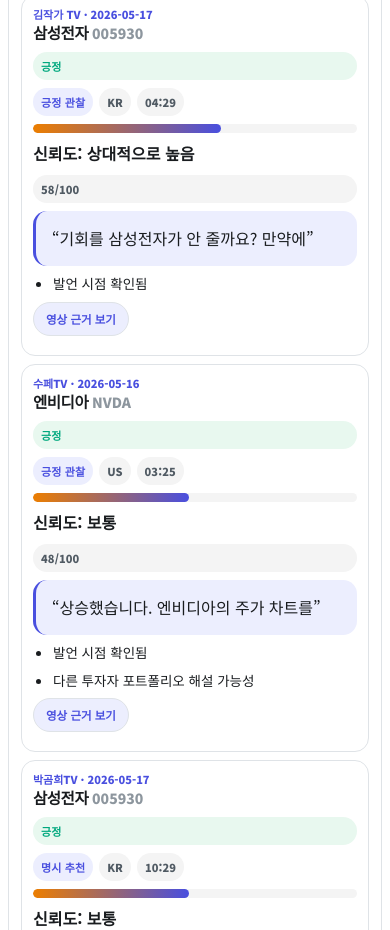
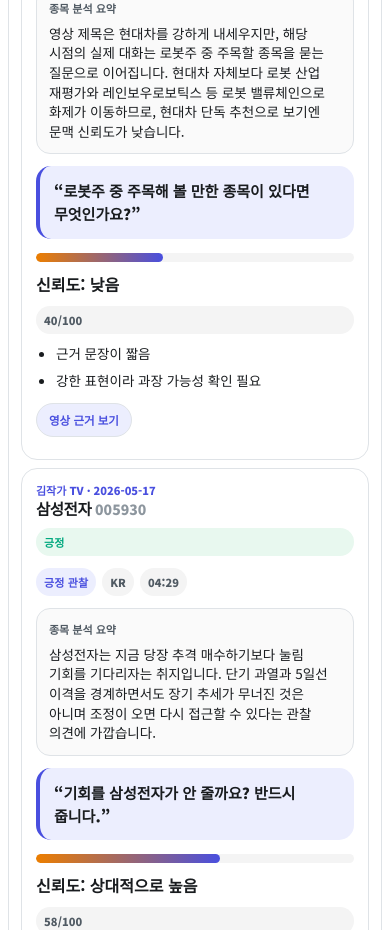
Before and after one commit to andysongpro/investment-content-dashboard, a Next.js app: page / in a window 390 px wide. Shown: the part 1780-2710 px from the top of the page. Built offline with nearby package versions, Linux system fonts and the light colour scheme.

Commit message:
Improve investor cards and source trust layout

```diff
--- a/app/globals.css
+++ b/app/globals.css
@@ -524,7 +524,7 @@
   .score-row { grid-template-columns: 80px 1fr auto; }
   .timeline-event { grid-template-columns: 12px minmax(0, 1fr); }
   .share-box .btn, .request-grid .btn { width: 100%; }
-  .mobile-compact.container { padding: 98px 8px calc(64px + env(safe-area-inset-bottom)); }
+  .mobile-compact.container { padding: 98px 8px calc(150px + env(safe-area-inset-bottom)); }
   .mobile-compact .mobile-hide { display: none !important; }
   .mobile-compact .mobile-only { display: block; }
   .mobile-compact .mobile-sticky-nav {
@@ -683,18 +683,31 @@
 .investor-alert.subtle { background: var(--revolut-surface); }
 .compact-list { gap: 6px; }
 .today-asset-strip { display: flex; gap: 8px; flex-wrap: wrap; }
-.investor-pick-grid { display: grid; grid-template-columns: repeat(2, minmax(0, 1fr)); gap: 14px; }
+.investor-pick-grid { display: grid; grid-template-columns: repeat(auto-fit, minmax(min(100%, 420px), 1fr)); gap: 18px; align-items: stretch; }
 .investor-pick-card, .source-trust-card {
-  padding: 18px;
+  display: grid;
+  align-content: start;
+  gap: 14px;
+  padding: 20px;
   border: 1px solid var(--line);
   border-radius: var(--radius-lg);
   background: #fff;
   box-shadow: none;
+  overflow: hidden;
 }
 .investor-pick-card h3 .dim { font-size: 14px; font-weight: 800; letter-spacing: 0; }
+.pick-analysis-block { display: grid; gap: 8px; padding: 14px; border: 1px solid var(--line); border-radius: 16px; background: #fafafa; }
+.pick-analysis-block p { margin: 0; color: var(--text); word-break: keep-all; overflow-wrap: break-word; }
+.kick-quote { margin: 0; padding: 16px 18px; border-left: 4px solid var(--accent); border-radius: 18px; background: var(--revolut-blue-soft); color: var(--text); font-size: 18px; font-weight: 850; line-height: 1.55; word-break: keep-all; overflow-wrap: break-word; }
+.trust-block { display: grid; gap: 10px; padding-top: 2px; }
+.trust-row { align-items: center; }
 .trust-meter { height: 9px; border-radius: 999px; background: var(--revolut-gray-100); overflow: hidden; }
 .trust-meter span { display: block; height: 100%; border-radius: inherit; background: linear-gradient(90deg, var(--orange), var(--accent)); }
-.source-trust-grid { display: grid; grid-template-columns: repeat(3, minmax(0, 1fr)); gap: 14px; }
+.source-trust-grid { display: grid; grid-template-columns: repeat(auto-fit, minmax(min(100%, 260px), 1fr)); gap: 18px; align-items: stretch; }
+.source-trust-metrics { display: grid; grid-template-columns: repeat(2, minmax(0, 1fr)); gap: 10px; }
+.source-trust-metrics div { display: grid; gap: 5px; min-width: 0; padding: 14px; border: 1px solid var(--line); border-radius: 16px; background: var(--revolut-surface); }
+.source-trust-metrics strong { font-size: 28px; line-height: 1; letter-spacing: -.04em; }
+.source-trust-metrics small { color: var(--muted); font-weight: 800; line-height: 1.35; word-break: keep-all; }
 
 @media (max-width: 760px) {
   #today-picks, #source-trust { scroll-margin-top: 112px; }
@@ -702,6 +715,10 @@
   .mobile-compact .source-trust-grid { grid-template-columns: 1fr; gap: 8px; }
   .mobile-compact .investor-pick-card,
   .mobile-compact .source-trust-card,
-  .mobile-compact .investor-alert { padding: 11px; border-radius: 14px; }
+  .mobile-compact .investor-alert { padding: 14px; border-radius: 16px; gap: 12px; }
+  .mobile-compact .pick-analysis-block { padding: 12px; border-radius: 14px; }
+  .mobile-compact .kick-quote { padding: 13px 14px; border-radius: 15px; font-size: 15px; line-height: 1.55; }
+  .mobile-compact .source-trust-metrics { grid-template-columns: 1fr; gap: 8px; }
+  .mobile-compact .source-trust-metrics div { padding: 12px; border-radius: 14px; }
   .mobile-compact .today-asset-strip { gap: 6px; }
 }
--- a/app/page.jsx
+++ b/app/page.jsx
@@ -584,14 +584,20 @@
       <span className={`chip ${chipClass}`}>{card.stance}</span>
     </div>
     <div className="row"><span className="chip chip-accent">{card.claimType}</span><span className="chip">{card.market}</span><span className="chip">{card.timestamp}</span></div>
-    <div className="trust-meter" aria-label={`신뢰도 ${card.trustScore}점`}><span style={{ width: `${card.trustScore}%` }} /></div>
-    <div className="between"><strong>신뢰도: {card.trustLabel}</strong><span className="chip">{card.trustScore}/100</span></div>
-    <blockquote className="admin-quote">“{card.evidenceQuote}”</blockquote>
-    <ul className="reason-list compact-list">{card.trustReasons.map(reason => <li key={reason}>{reason}</li>)}</ul>
+    <div className="pick-analysis-block">
+      <span className="label">종목 분석 요약</span>
+      <p>{card.analysisSummary}</p>
+    </div>
+    <blockquote className="kick-quote">“{card.kickQuote || card.evidenceQuote}”</blockquote>
+    <div className="trust-block">
+      <div className="trust-meter" aria-label={`신뢰도 ${card.trustScore}점`}><span style={{ width: `${card.trustScore}%` }} /></div>
+      <div className="between trust-row"><strong>신뢰도: {card.trustLabel}</strong><span className="chip">{card.trustScore}/100</span></div>
+      <ul className="reason-list compact-list">{card.trustReasons.map(reason => <li key={reason}>{reason}</li>)}</ul>
+    </div>
     <details className="performance-detail">
       <summary>영상 근거 보기</summary>
       <div className="performance-source"><span className="label">영상 제목</span><p>{card.videoTitle}</p><a className="btn secondary small anchor-link" href={card.videoUrl} target="_blank" rel="noreferrer">YouTube source</a></div>
-      <p className="card-disclaimer">공개 콘텐츠 발언 후보입니다. 투자 권유가 아니며, 성과 검증은 관리자 검수 후 별도 처리합니다.</p>
+      <p className="card-disclaimer">핵심 코멘트는 원문 일부만 강조한 것이며, 위 요약은 전후 문맥을 함께 반영했습니다. 투자 권유가 아닙니다.</p>
     </details>
   </article>;
 }
@@ -600,7 +606,10 @@
   return <article className="source-trust-card card stack">
     <div className="between"><h3>{source.source}</h3><span className="chip chip-blue">오늘 {source.claimCandidates}개 언급</span></div>
     <p className="muted">오늘 확인된 언급만 기준으로 계산했습니다.</p>
-    <div className="grid-2 mini-grid"><Kpi label="언급 종목" value={source.claimCandidates} desc="오늘 확인" /><Kpi label="평균 신뢰" value={source.avgTrust} desc={source.bestTrustLabel} /></div>
+    <div className="source-trust-metrics">
+      <div><span className="label">언급 종목</span><strong>{source.claimCandidates}</strong><small>오늘 확인</small></div>
+      <div><span className="label">평균 신뢰</span><strong>{source.avgTrust}</strong><small>{source.bestTrustLabel}</small></div>
+    </div>
   </article>;
 }
 
--- a/data/ingestionDashboardFixtures.js
+++ b/data/ingestionDashboardFixtures.js
@@ -152,6 +152,8 @@
           "발언 시점 확인됨"
         ],
         "evidenceQuote": "마이크론 테크놀로지의 그 기술 상승은",
+        "analysisSummary": "HBM 경쟁 구도에서 삼성전자의 대응 지연이 하이닉스·마이크론에 상대적 기회를 줬다는 맥락입니다. 다만 진행자는 정확히 확인된 사실이라기보다 시장에서 도는 설명이라고 선을 그어, 마이크론은 확정 추천보다 반도체/HBM 경쟁 구도 관찰 대상으로 보는 편이 안전합니다.",
+        "kickQuote": "하이닉스와 마이크론의 기술 상승은 결국 삼성전자 HBM 대응 지연에서 비롯됐다는 설이 있습니다.",
         "timestamp": "08:44",
         "videoTitle": "[LIVE 5월  18일 월요일 한국장전] 하락의 시작인가? 잠깐의 조정인가?",
         "videoUrl": "https://www.youtube.com/watch?v=eXsUBT8Am4k",
@@ -175,6 +177,8 @@
           "강한 표현이라 과장 가능성 확인 필요"
         ],
         "evidenceQuote": ">> 현대차 외수 많은 로봇주들 중 주목해",
+        "analysisSummary": "영상 제목은 현대차를 강하게 내세우지만, 해당 시점의 실제 대화는 로봇주 중 주목할 종목을 묻는 질문으로 이어집니다. 현대차 자체보다 로봇 산업 재평가와 레인보우로보틱스 등 로봇 밸류체인으로 화제가 이동하므로, 현대차 단독 추천으로 보기엔 문맥 신뢰도가 낮습니다.",
+        "kickQuote": "로봇주 중 주목해 볼 만한 종목이 있다면 무엇인가요?",
         "timestamp": "10:50",
         "videoTitle": "\"지금이 싸게 살 기회다\" 로봇 지금 '이 주식' 무식하게 모으세요. 곧 전세계 '1위 기업' 될 겁니다 (조진표 대표 / 3부)",
         "videoUrl": "https://www.youtube.com/watch?v=_6YBGPQh_U4",
@@ -197,6 +201,8 @@
           "발언 시점 확인됨"
         ],
         "evidenceQuote": "기회를 삼성전자가 안 줄까요? 만약에",
+        "analysisSummary": "삼성전자는 지금 당장 추격 매수하기보다 눌림 기회를 기다리자는 취지입니다. 단기 과열과 5일선 이격을 경계하면서도 장기 추세가 무너진 것은 아니며 조정이 오면 다시 접근할 수 있다는 관찰 의견에 가깝습니다.",
+        "kickQuote": "기회를 삼성전자가 안 줄까요? 반드시 줍니다.",
         "timestamp": "04:29",
         "videoTitle": "지금 언제든지 폭락장 올 수 있어요, 외국인이 한국 주식 싹다 파는 이유 (윤타 대표)",
         "videoUrl": "https://www.youtube.com/watch?v=Rep1w184x_k",
@@ -220,6 +226,8 @@
           "다른 투자자 포트폴리오 해설 가능성"
         ],
         "evidenceQuote": "상승했습니다. 엔비디아의 주가 차트를",
+        "analysisSummary": "엔비디아는 박스권 돌파 이후 강한 흐름을 유지하고 있으며 200달러 지지선과 20일 실적 발표가 핵심 변수로 제시됩니다. 기대가 큰 만큼 실망 위험도 있지만, 눌렸던 구간 대비 상승 여력이 남아 있어 관심 있게 볼 대상으로 분류됩니다.",
+        "kickQuote": "박스권을 뚫자마자 급등이 나왔고 이제는 200달러가 지지선이 됐습니다.",
         "timestamp": "03:25",
         "videoTitle": "변심한 투자 대가들의 계좌 공개! (워런버핏, 드러켄밀러, 피터틸, 빌애크먼, 국민연금)",
         "videoUrl": "https://www.youtube.com/watch?v=e8J2wNyVC4s",
@@ -244,6 +252,8 @@
           "강한 표현이라 과장 가능성 확인 필요"
         ],
         "evidenceQuote": ">> 삼성전자 SK 사도 되나요? 막",
+        "analysisSummary": "삼성전자와 SK하이닉스 매수 가능성을 묻는 질문에서 시작하지만, 답변은 특정 종목의 단기 매수가보다 AI·신기술이라는 큰 산업 파동을 봐야 한다는 방향으로 전개됩니다. 삼성전자는 직접 추천이라기보다 반도체 대형주를 신대륙 산업 관점에서 보는 맥락입니다.",
+        "kickQuote": "삼성전자 SK 사도 되나요? 어디까지 올라가나요?",
         "timestamp": "10:29",
         "videoTitle": "📈 앞으로 어떻게 투자를 해야 할까? | 코스피 1만 투자지도ㅣ효라클님ㅣ특별한 만남",
         "videoUrl": "https://www.youtube.com/watch?v=mRRev963GaA",
@@ -268,6 +278,8 @@
           "강한 표현이라 과장 가능성 확인 필요"
         ],
         "evidenceQuote": "하이닉스 지금 사도 되나요? 이런",
+        "analysisSummary": "SK하이닉스 역시 단기 가격 논쟁보다 AI·반도체 산업의 큰 변화 속에서 바라봐야 한다는 메시지입니다. “지금 사도 되나”라는 질문은 큰 파도 속 특정 지점만 확대해 보는 행위라는 설명이라, 단기 매수 신호보다는 산업 사이클 관찰로 해석하는 것이 적절합니다.",
+        "kickQuote": "큰 파도가 있으면 특정 부분에 돋보기를 갖다 대고 보고 있는 겁니다.",
         "timestamp": "47:37",
         "videoTitle": "📈 앞으로 어떻게 투자를 해야 할까? | 코스피 1만 투자지도ㅣ효라클님ㅣ특별한 만남",
         "videoUrl": "https://www.youtube.com/watch?v=mRRev963GaA",
@@ -292,6 +304,8 @@
           "다른 투자자 포트폴리오 해설 가능성"
         ],
         "evidenceQuote": "아마존도 전략 매도했습니다. 새롭게",
+        "analysisSummary": "아마존은 드러켄밀러 포트폴리오 변화 해설에서 전략 매도된 종목으로 언급됩니다. 진행자의 자체 부정 전망이라기보다 대가의 보유 종목 조정 사례이므로, 신뢰도는 포트폴리오 참고 신호 수준입니다.",
+        "kickQuote": "구글, 도큐사인, 아마존도 전략 매도했습니다.",
         "timestamp": "12:35",
         "videoTitle": "변심한 투자 대가들의 계좌 공개! (워런버핏, 드러켄밀러, 피터틸, 빌애크먼, 국민연금)",
         "videoUrl": "https://www.youtube.com/watch?v=e8J2wNyVC4s",
@@ -316,6 +330,8 @@
           "다른 투자자 포트폴리오 해설 가능성"
         ],
         "evidenceQuote": "매수한 샌디스크의 주가 차트를 보면",
+        "analysisSummary": "샌디스크는 드러켄밀러가 새롭게 매수한 반도체 종목으로 소개됩니다. 이미 큰 폭으로 오른 뒤에도 추가 상승을 기대해 매수했다는 맥락이지만, 진행자의 직접 추천이 아니라 유명 투자자 포트폴리오 해설입니다.",
+        "kickQuote": "많이 올랐다고 생각했는데 드러켄밀러는 더 갈 거라고 보고 매수를 진행했습니다.",
         "timestamp": "12:38",
         "videoTitle": "변심한 투자 대가들의 계좌 공개! (워런버핏, 드러켄밀러, 피터틸, 빌애크먼, 국민연금)",
         "videoUrl": "https://www.youtube.com/watch?v=e8J2wNyVC4s",
@@ -340,6 +356,8 @@
           "다른 투자자 포트폴리오 해설 가능성"
         ],
         "evidenceQuote": "주가 차트를 보면 애플이 하락할 때",
+        "analysisSummary": "애플은 AI 보안 이슈와 함께 약점이 드러난 사례로 언급되며, 같은 국면에서 사이버보안 기업들이 상대적 수혜를 볼 수 있다는 비교 맥락입니다. 애플 단독 회피 신호라기보다 AI 보안 테마 내 포지션 점검 메시지에 가깝습니다.",
+        "kickQuote": "애플이 하락할 때 소프트웨어 기업인 팔로알토는 급등했습니다.",
         "timestamp": "06:06",
         "videoTitle": "변심한 투자 대가들의 계좌 공개! (워런버핏, 드러켄밀러, 피터틸, 빌애크먼, 국민연금)",
         "videoUrl": "https://www.youtube.com/watch?v=e8J2wNyVC4s",
@@ -364,6 +382,8 @@
           "다른 투자자 포트폴리오 해설 가능성"
         ],
         "evidenceQuote": "매도했고요. 구글, 도쿄 사인",
+        "analysisSummary": "구글은 드러켄밀러 포트폴리오에서 전략 매도된 종목 중 하나로 언급됩니다. 진행자의 직접적인 부정 분석보다는 유명 투자자 수급 변화 해설이므로, 매도·회피 판단 전 추가 확인이 필요합니다.",
+        "kickQuote": "구글, 도큐사인, 아마존도 전략 매도했습니다.",
         "timestamp": "12:33",
         "videoTitle": "변심한 투자 대가들의 계좌 공개! (워런버핏, 드러켄밀러, 피터틸, 빌애크먼, 국민연금)",
         "videoUrl": "https://www.youtube.com/watch?v=e8J2wNyVC4s",
```
Also changed, not shown: tests/smoke.js (+3 -3 lines).
